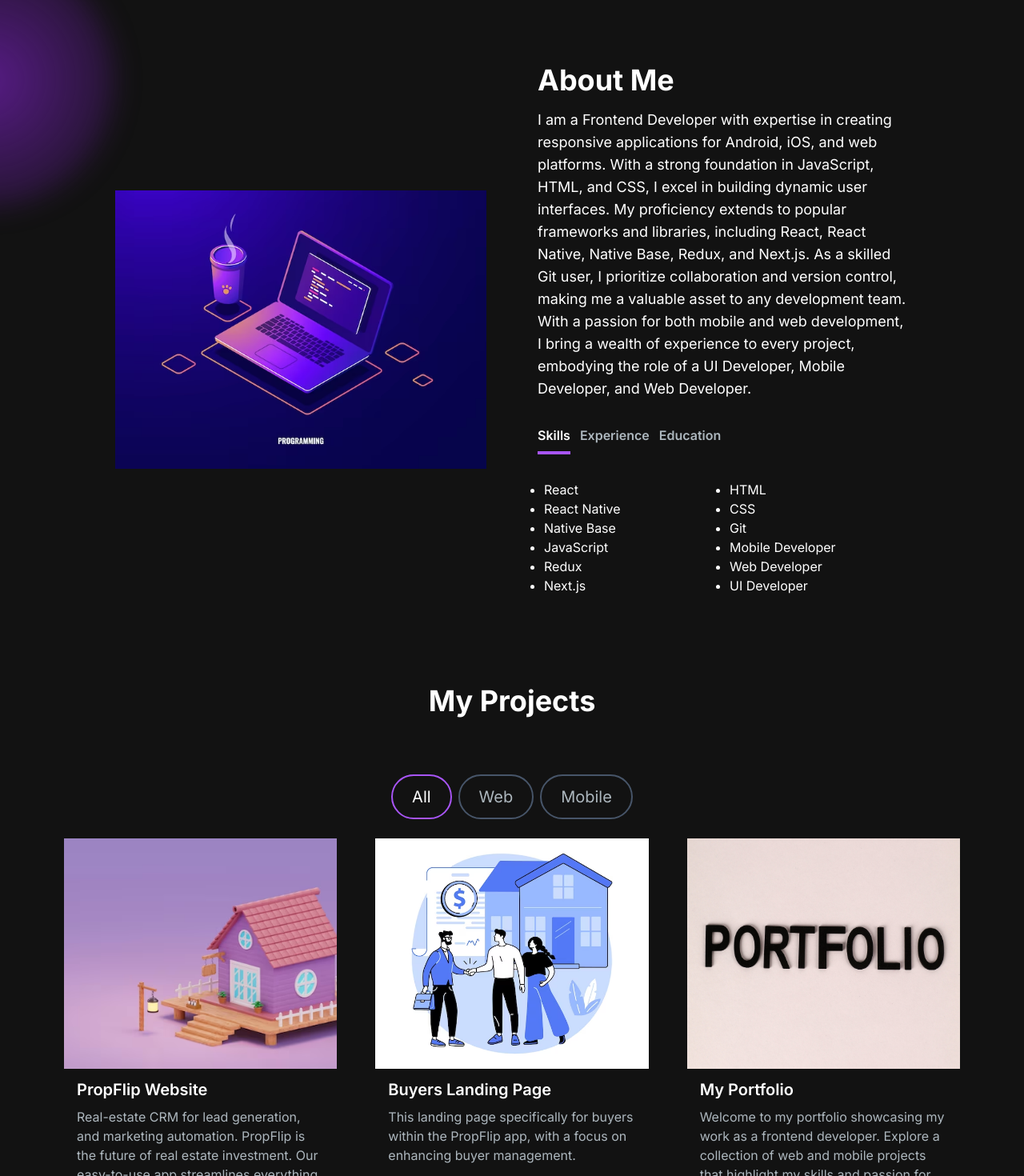
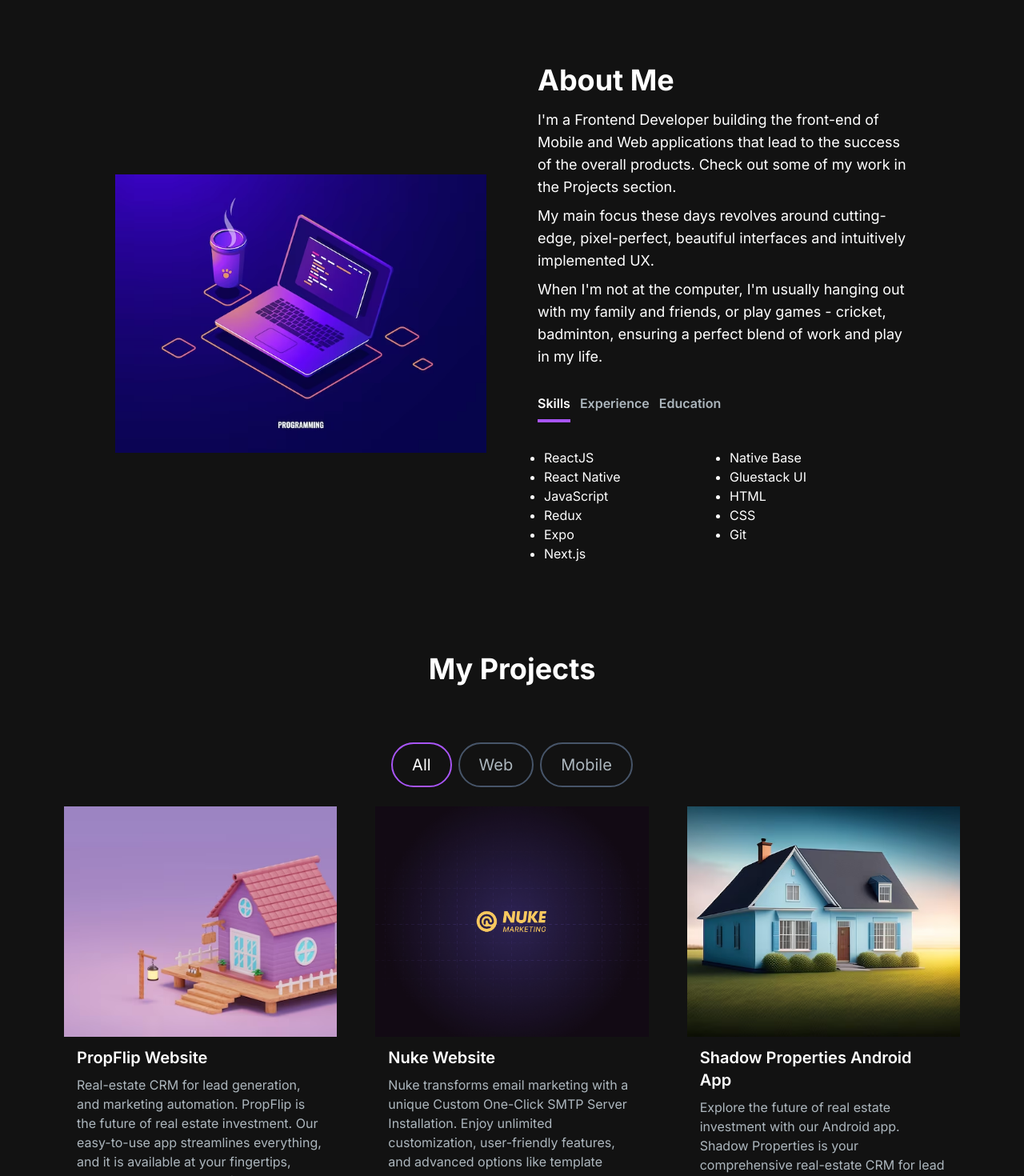
Before and after one commit to thereddycr/my-portfolio, a Next.js app: page / in a window 1280 px wide. Shown: the part 660-2130 px from the top of the page at 80% size. Built offline with nearby package versions, Linux system fonts and the light colour scheme; a web font is replaced by a local one.

Commit message:
updated about section and included new project -Nuke

```diff
--- a/src/app/components/About.jsx
+++ b/src/app/components/About.jsx
@@ -11,22 +11,21 @@ const TAB_DATA = [
       <div className="flex flex-wrap">
         <div className="w-1/2">
           <ul className="list-disc pl-2">
-            <li>React</li>
+            <li>ReactJS</li>
             <li>React Native</li>
-            <li>Native Base</li>
             <li>JavaScript</li>
             <li>Redux</li>
+            <li>Expo</li>
             <li>Next.js</li>
           </ul>
         </div>
         <div className="w-1/2">
           <ul className="list-disc pl-2">
+            <li>Native Base</li>
+            <li>Gluestack UI</li>
             <li>HTML</li>
             <li>CSS</li>
             <li>Git</li>
-            <li>Mobile Developer</li>
-            <li>Web Developer</li>
-            <li>UI Developer</li>
           </ul>
         </div>
       </div>
@@ -38,7 +37,8 @@ const TAB_DATA = [
     content: (
       <ul className="list-disc pl-2">
         <li>
-          Junior Software Engineer at Fission Infotech Pvt Ltd. (2021 - Current)
+          Junior Software Developer at Fission Infotech Pvt Ltd. (2021 -
+          Current)
         </li>
         <li>Internship at Fission Infotech Pvt Ltd.</li>
       </ul>
@@ -70,21 +70,29 @@ const About = () => {
   return (
     <section className="text-white py-8" id="about">
       <div className="md:grid md:grid-cols-2 gap-8 items-center py-8 px-4 xl:gap-16 sm:py-16 xl:px-16">
-        <Image src="./images/shadow/about.avif" width={500} height={500} />
+        <Image
+          alt="about_image"
+          src="./images/shadow/about.avif"
+          width={500}
+          height={500}
+        />
         <div className="mt-4 md:mt-0 text-left flex flex-col h-full">
           <h2 className="text-4xl font-bold text-white mb-4">About Me</h2>
+          <p className="text-base lg:text-lg mb-2">
+            I&apos;m a Frontend Developer building the front-end of Mobile and
+            Web applications that lead to the success of the overall products.
+            Check out some of my work in the Projects section.
+          </p>
+          <p className="text-base lg:text-lg mb-2">
+            My main focus these days revolves around cutting-edge,
+            pixel-perfect, beautiful interfaces and intuitively implemented UX.
+          </p>
           <p className="text-base lg:text-lg">
-            I am a Frontend Developer with expertise in creating responsive
-            applications for Android, iOS, and web platforms. With a strong
-            foundation in JavaScript, HTML, and CSS, I excel in building dynamic
-            user interfaces. My proficiency extends to popular frameworks and
-            libraries, including React, React Native, Native Base, Redux, and
-            Next.js. As a skilled Git user, I prioritize collaboration and
-            version control, making me a valuable asset to any development team.
-            With a passion for both mobile and web development, I bring a wealth
-            of experience to every project, embodying the role of a UI
-            Developer, Mobile Developer, and Web Developer.
+            When I&apos;m not at the computer, I&apos;m usually hanging out with
+            my family and friends, or play games - cricket, badminton, ensuring
+            a perfect blend of work and play in my life.
           </p>
+
           <div className="flex flex-row justify-start mt-8">
             <TabButton
               selectTab={() => handleTabChange("skills")}
--- a/src/app/components/Contact.jsx
+++ b/src/app/components/Contact.jsx
@@ -34,16 +34,16 @@ const Contact = () => {
 
   return (
     <section id="contact" className=" my-12 md:my-12 py-24 gap-4">
-      <div className="bg-[radial-gradient(ellipse_at_center,_var(--tw-gradient-stops))] from-primary-900 to-transparent rounded-full h-80 w-80 z-0 blur-lg absolute top-3/4 -left-4 transform -translate-x-1/2 -translate-1/2"></div>
+      <div className="bg-[radial-gradient(ellipse_at_center,_var(--tw-gradient-stops))] from-primary-900 to-transparent rounded-full h-80 w-80 z-0 blur-lg absolute -left-6 transform -translate-x-1/2 -translate-1/2"></div>
       <div className="z-10">
         <h5 className="text-xl font-bold text-white my-2">
           Let`&apos;s Connect
         </h5>
         <p className="text-[#ADB7BE] mb-4 max-w-md">
           {" "}
-          I&apos;m currently looking for new opportunities, my inbox is always
-          open. Whether you have a question or just want to say hi, I&apos;ll
-          try my best to get back to you!
+          I&apos;m open to Job opportunities where I can contribute, learn and
+          grow. If you have a good opportunity that matches my skills and
+          experience then don&apos;t hesitate to contact me.
         </p>
         <div className="socials flex flex-row gap-2">
           <Link href="https://github.com/thereddycr">
@@ -81,7 +81,7 @@ const Contact = () => {
               id="email"
               required
               className="bg-[#18191E] border border-[#33353F] placeholder-[#9CA2A9] text-gray-100 text-sm rounded-lg block w-full p-2.5"
-              placeholder="chandu@google.com"
+              placeholder="chandu@gmail.com"
               value={email}
               onChange={(e) => setEmail(e.target.value)}
             />
--- a/src/app/components/Projects.jsx
+++ b/src/app/components/Projects.jsx
@@ -17,29 +17,17 @@ const projectsData = [
   },
   {
     id: 2,
-    title: "Buyers Landing Page",
+    title: "Nuke Website",
     description:
-      "This landing page specifically for buyers within the PropFlip app, with a focus on enhancing buyer management.",
-    image: "./images/shadow/house-2.avif",
+      "Nuke transforms email marketing with a unique Custom One-Click SMTP Server Installation. Enjoy unlimited customization, user-friendly features, and advanced options like template testing and scheduled automation. Elevate your email campaigns with Nuke's special link generation and detailed delivery reports, making it a go-to solution for effective and easy email marketing.",
+    image: "./images/shadow/nuke_logo.png",
     tag: ["All", "Web"],
-    gitUrl:
-      "https://app.propflip.io/contacts/6501503d4f8fbed7c8f0ca19",
-    previewUrl:
-      "https://app.propflip.io/contacts/6501503d4f8fbed7c8f0ca19",
+    gitUrl: "https://demoapp.nuke.marketing/",
+    previewUrl: "https://demoapp.nuke.marketing/",
   },
+
   {
     id: 3,
-    title: "My Portfolio",
-    description:
-      "Welcome to my portfolio showcasing my work as a frontend developer. Explore a collection of web and mobile projects that highlight my skills and passion for creating visually stunning and user-friendly interfaces. Whether you're looking for web development, mobile app design, or UI development, you'll find examples of my diverse expertise here.",
-    // image: "./images/shadow/portfolio.png",
-    image: "./images/shadow/portfolio-2.jpg",
-    tag: ["All", "Web"],
-    gitUrl: "/",
-    previewUrl: "/",
-  },
-  {
-    id: 4,
     title: "Shadow Properties Android App",
     description:
       "Explore the future of real estate investment with our Android app. Shadow Properties is your comprehensive real-estate CRM for lead generation and marketing automation. Our easy-to-use app brings everything you need to your fingertips, providing you with all the information required to sell or rent houses effortlessly. Whether you're an individual or part of a real estate team, our tool simplifies the process and can lead to life-changing deals.",
@@ -51,7 +39,7 @@ const projectsData = [
       "https://play.google.com/store/apps/details?id=and.app.properties.shadow",
   },
   {
-    id: 5,
+    id: 4,
     title: "Shadow Properties IOS App",
     description:
       "Discover the future of real estate investment with our iOS app. Shadow Properties offers a comprehensive real-estate CRM designed for lead generation and marketing automation. Our user-friendly app puts everything at your fingertips, providing all the information you need for selling or renting houses effortlessly. Whether you're an individual or part of a real estate team, our tool simplifies the process and can lead to transformative deals.",
@@ -61,6 +49,27 @@ const projectsData = [
       "https://itunes.apple.com/us/app/shadow-properties-ios/idXXXXXXXXXX",
     previewUrl:
       "https://itunes.apple.com/us/app/shadow-properties-ios/idXXXXXXXXXX",
+  },
+  {
+    id: 5,
+    title: "My Portfolio",
+    description:
+      "Welcome to my portfolio showcasing my work as a frontend developer. Explore a collection of web and mobile projects that highlight my skills and passion for creating visually stunning and user-friendly interfaces. Whether you're looking for web development, mobile app design, or UI development, you'll find examples of my diverse expertise here.",
+    // image: "./images/shadow/portfolio.png",
+    image: "./images/shadow/portfolio-2.jpg",
+    tag: ["All", "Web"],
+    gitUrl: "/",
+    previewUrl: "/",
+  },
+  {
+    id: 6,
+    title: "Buyers Landing Page",
+    description:
+      "This landing page specifically for buyers within the PropFlip app, with a focus on enhancing buyer management.",
+    image: "./images/shadow/house-2.avif",
+    tag: ["All", "Web"],
+    gitUrl: "https://app.propflip.io/contacts/6501503d4f8fbed7c8f0ca19",
+    previewUrl: "https://app.propflip.io/contacts/6501503d4f8fbed7c8f0ca19",
   },
 ];
 
```
Also changed, not shown: public/images/shadow/nuke_logo.png (added).
